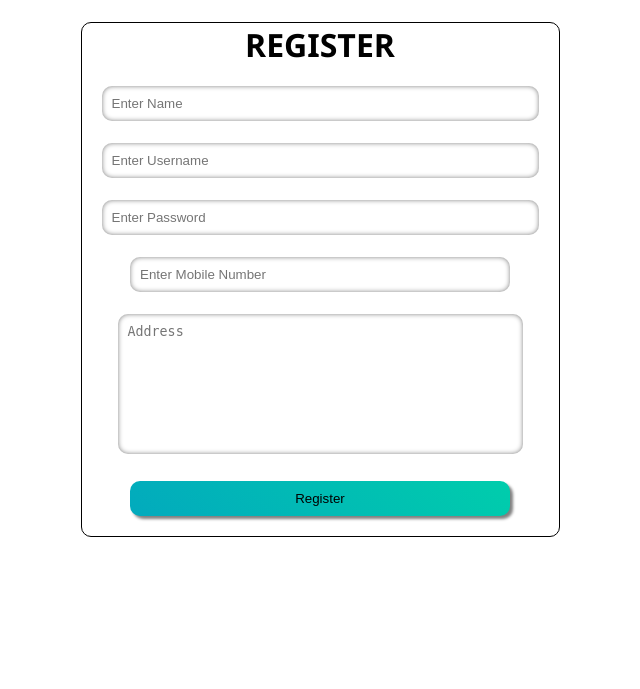
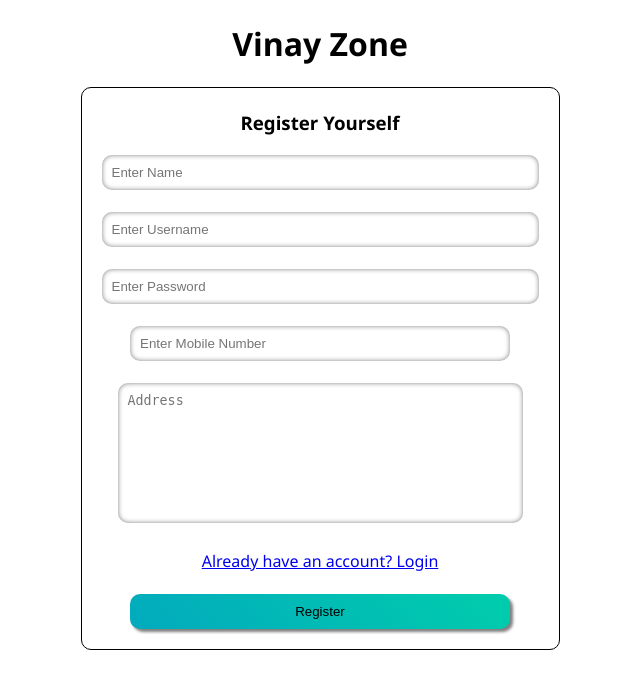
Before and after one commit to AryaAppaji/vinay_e_commerce, a Django app: page /register/ in a window 1280 px wide. Shown: the part 42-731 px from the top of the page, without its empty margins (320-960 px from the left). Run offline with Django 5.2, Linux system fonts and the light colour scheme.

Commit message:
Linked login and registration pages

```diff
--- a/my_store/templates/login_page.html
+++ b/my_store/templates/login_page.html
@@ -38,6 +38,8 @@
           <p>{{message}}</p>
         {% endif %}
 
+        <a href={% url "registration_page" %}>Don't have an account? Register</a><br><br>
+
         <input type="submit" value="LOGIN" />
       </form>
     </fieldset>
--- a/my_store/templates/registration.html
+++ b/my_store/templates/registration.html
@@ -11,7 +11,7 @@
 <body>
     <nav>
         <ul>
-          <li><a href="#">Shop</a></li>
+          <li><a href={% url "show_store" %}>Shop</a></li>
           <li><a href="#">Cart</a></li>
           <li><a href="#">My Orders</a></li>
           <li><a href="{% url 'registration_page' %}">Register</a></li>
@@ -24,8 +24,10 @@
       </nav>
       <br>
     <center>
+        <h1>Vinay Zone</h1><br>
         <fieldset>
-            <h1>REGISTER</h1>
+            <br>
+            <h3>Register Yourself</h3>
             <form action={%url "register_user" %} method="post">
                 {% csrf_token %}
                 <input type="text" name="name" placeholder="Enter Name" size="50" required><br><br>
@@ -33,9 +35,11 @@
                 <input type="password" name="password" placeholder="Enter Password" size="50" required><br><br>
                 <input type="number" name="mobile_number" placeholder="Enter Mobile Number" required><br><br>
                 <textarea placeholder="Address" name="address" rows="8" cols="46" required></textarea><br><br>
+                <a href={% url "login_page" %}>Already have an account? Login</a><br><br>
                 <input type="submit" value="Register">
             </form>
         </fieldset>
     </center>
+    <br>
 </body>
 </html>
```
